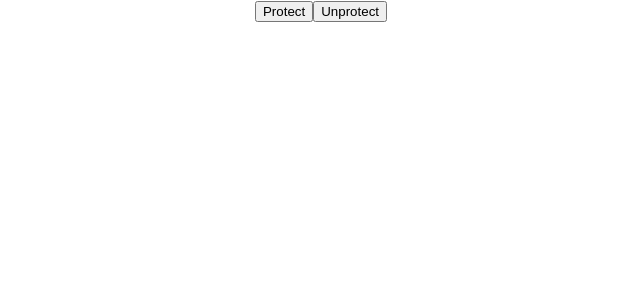
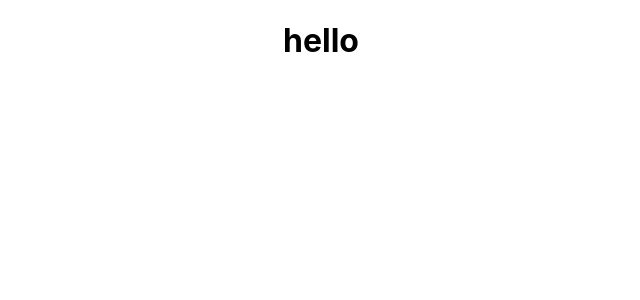
Before and after one commit to ParkHyunj/react-hooks, a React (Create React App) app: page / in a window 1280 px wide. Shown: the top 300 px of the page, without its empty margins (319-959 px from the left). Built offline with nearby package versions, Linux system fonts and the light colour scheme.

Commit message:
DOCS: useBeforeLeave

```diff
--- a/src/App.js
+++ b/src/App.js
@@ -1,22 +1,32 @@
-import React, { useState, useEffect, useRef } from "react";
+import React, { useEffect } from "react";
 import './App.css';
-const usePreventLeave = () => {
-  const listener = (event) => {
-    event.preventDefault();
-    event.returnValue = "";
+
+const useBeforeLeave = (onBefore) => {
+  const handle = (event) => {
+    const { clientY } = event;
+    if (clientY <= 0) {
+      onBefore();
+    }
   };
-  const enablePrevent = () => window.addEventListener("beforeunload", listener);
-  const disablePrevent = () => window.addEventListener("beforeunload", listener);
-  return { enablePrevent, disablePrevent };
+  useEffect(() => {
+    if (typeof onBefore === "function") { // << 이 처럼 useEffect 안에 if 문을 아래처럼 넣어보세요
+      document.addEventListener("mouseleave", handle);
+      return () => document.removeEventListener("mouseleave", handle);
+    } else {
+      return;
+    }
+  }, []);
 };
 
 function App() {
-  const { enablePrevent, disablePrevent } = usePreventLeave();
+
+  const begForLife = () => console.log("Pls don't leave");
+  useBeforeLeave(begForLife);
+
 
   return (
     <div className="App">
-      <button onClick={enablePrevent}>Protect</button>
-      <button onClick={disablePrevent}>Unprotect</button>
+      <h1>hello</h1>
     </div>
   );
 }
```
Also changed, not shown: 1 other file (tests, documents, lock files or other folders).
